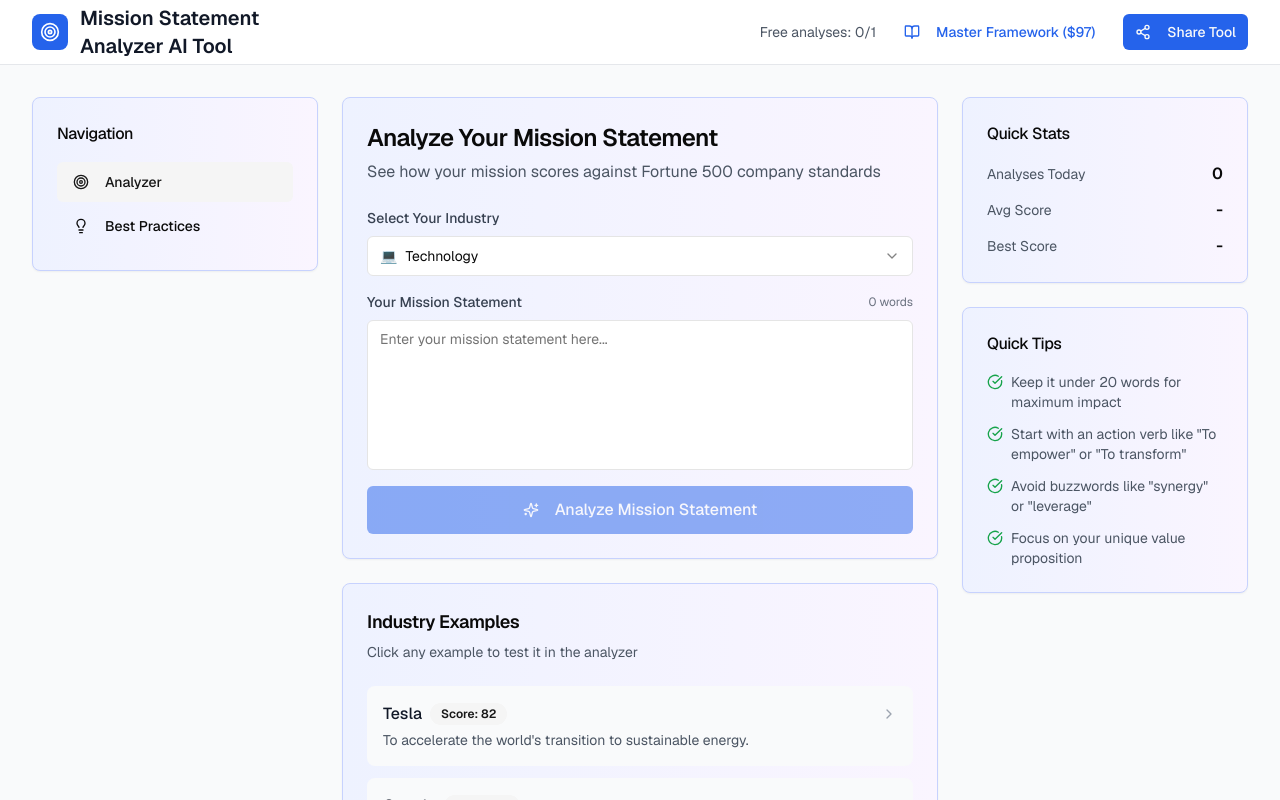
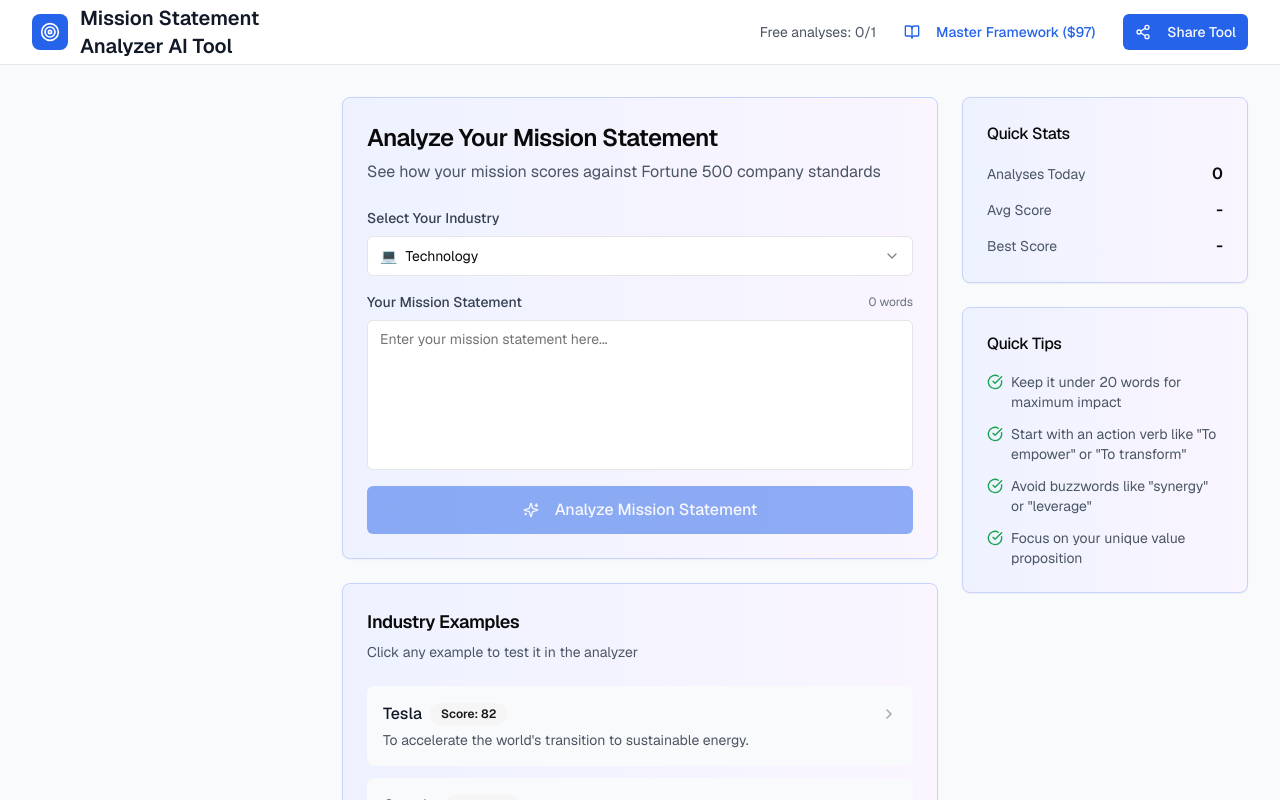
Before and after one commit to coreyunshaken/mission-statement-analyzer-v2, a Next.js app: page / in a window 1280 px wide. Shown: the top 800 px of the page. Built offline with nearby package versions, Linux system fonts and the light colour scheme.

Commit message:
UI: Remove non-functional Navigation section - cleaner sidebar with just Industry Examples and History

```diff
--- a/app/page.tsx
+++ b/app/page.tsx
@@ -691,7 +691,6 @@ export default function MissionStatementAnalyzer() {
   const [selectedIndustry, setSelectedIndustry] = useState('technology');
   const [isAnalyzed, setIsAnalyzed] = useState(false);
   const [scores, setScores] = useState<any>(null);
-  const [activeView, setActiveView] = useState('analyzer');
   const [savedAnalyses, setSavedAnalyses] = useState<any[]>([]);
   const [analysisCount, setAnalysisCount] = useState(0);
   const [showPaywall, setShowPaywall] = useState(false);
@@ -1123,29 +1122,6 @@ export default function MissionStatementAnalyzer() {
         <div className="grid grid-cols-1 lg:grid-cols-12 gap-4 lg:gap-6">
           {/* Left Sidebar */}
           <div className="lg:col-span-3 order-2 lg:order-1">
-            <Card className="mb-6 bg-gradient-to-r from-indigo-50 to-purple-50 border-indigo-200">
-              <CardHeader className="pb-4">
-                <CardTitle className="text-base font-medium">Navigation</CardTitle>
-              </CardHeader>
-              <CardContent className="space-y-1">
-                <Button
-                  variant={activeView === 'analyzer' ? 'secondary' : 'ghost'}
-                  className="w-full justify-start"
-                  onClick={() => setActiveView('analyzer')}
-                >
-                  <Target className="h-4 w-4 mr-2" />
-                  Analyzer
-                </Button>
-                <Button
-                  variant={activeView === 'tips' ? 'secondary' : 'ghost'}
-                  className="w-full justify-start"
-                  onClick={() => setActiveView('tips')}
-                >
-                  <Lightbulb className="h-4 w-4 mr-2" />
-                  Best Practices
-                </Button>
-              </CardContent>
-            </Card>
 
             {/* Saved Analyses */}
             {savedAnalyses.length > 0 && (
@@ -1985,7 +1961,7 @@ export default function MissionStatementAnalyzer() {
             )} */}
 
             {/* Industry Examples */}
-            {activeView === 'analyzer' && currentExamples.length > 0 && (
+            {currentExamples.length > 0 && (
               <Card className="bg-gradient-to-r from-indigo-50 to-purple-50 border-indigo-200">
                 <CardHeader>
                   <CardTitle className="text-lg">Industry Examples</CardTitle>
```
